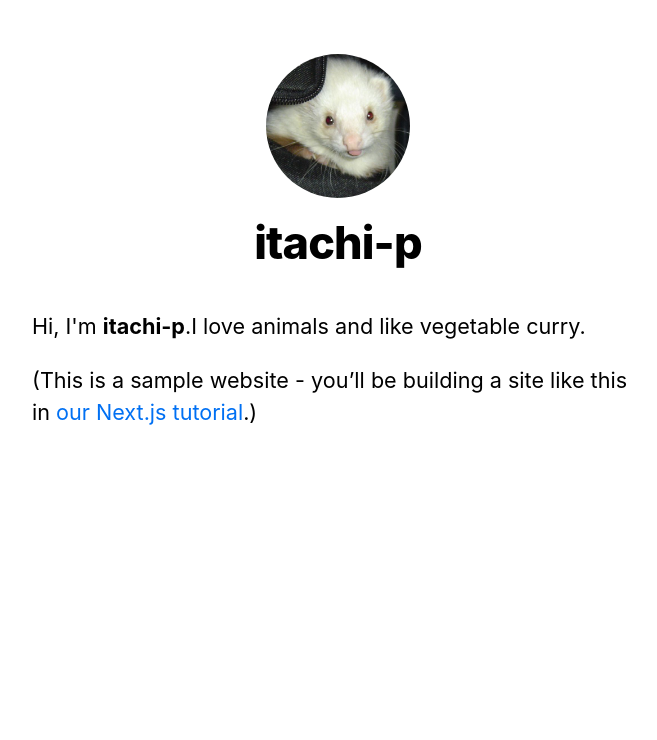
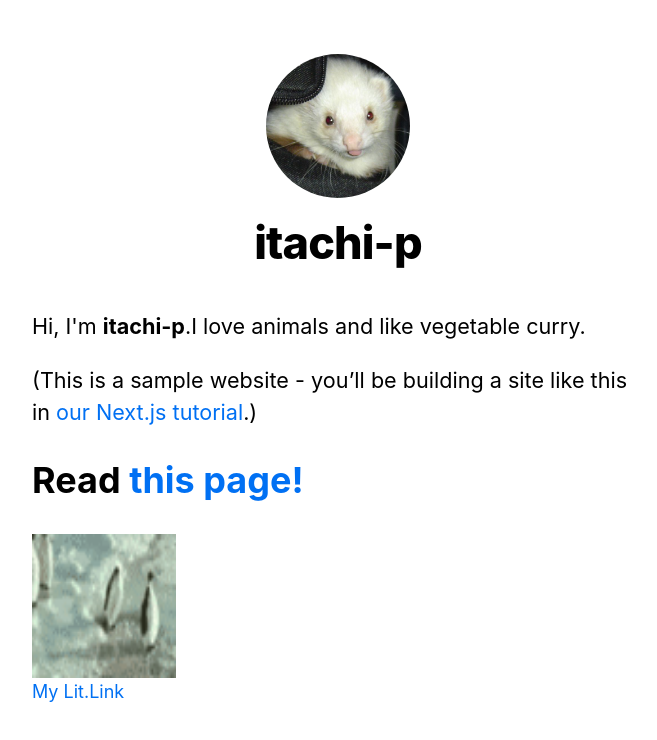
Before and after one commit to itachi-p/nextjs-blog, a Next.js app: page / in a window 1280 px wide. Shown: the top 740 px of the page, without its empty margins (302-959 px from the left). Built offline with nearby package versions, Linux system fonts and the light colour scheme.

Commit message:
add Images and Links

```diff
--- a/pages/index.jsx
+++ b/pages/index.jsx
@@ -1,6 +1,8 @@
 import Head from 'next/head';
 import Layout, { siteTitle } from '../components/layout';
 import uniStyles from '../styles/utils.module.css';
+import Link from 'next/link';
+import Image from 'next/image';
 
 export default function Home() {
   return (
@@ -15,6 +17,19 @@ export default function Home() {
           <a href="https://nextjs.org/learn">our Next.js tutorial</a>.)
         </p>
       </section>
+      <main>
+        <h1 className="title">
+          Read{' '}
+          <Link href={`/posts/first-post`}>
+            this page!
+          </Link>
+        </h1>
+        <Link href="https://www.pinterest.jp/itachip38/">
+        <Image src="/images/penguinshibaki.gif" height={144} width={144} alt="🐧👏" />
+        </Link>
+        <Link href="https://lit.link/itachi">My Lit.Link</Link>
+      </main>
     </Layout>
+
   );
 }
```
Also changed, not shown: pages/posts/first-post.js (+3 -4 lines), public/images/nante-cotta.jpg (added).
